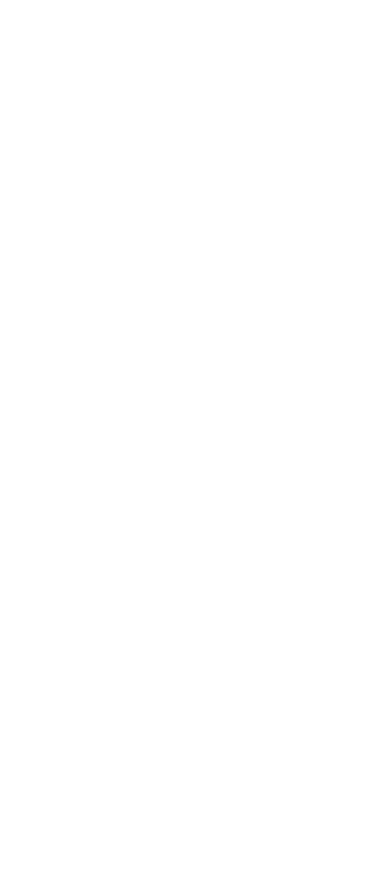
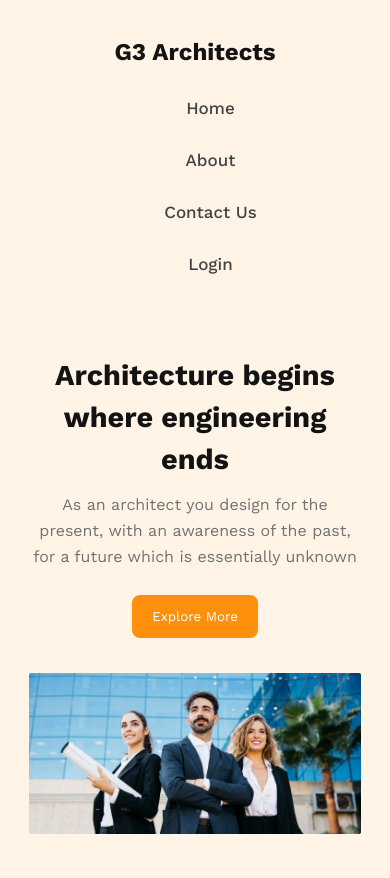
Before and after one commit to shuvodeb17/g3-architects, a plain HTML site: page index.html in a window 390 px wide. Before the commit the page ends 844 px from the top, so only its background shows below. Drawn offline with nearby package versions, Linux system fonts and the light colour scheme.

Commit message:
header and banner sections has been made responsive

```diff
--- a/index.html
+++ b/index.html
@@ -10,6 +10,35 @@
 </head>
 <body>
 
+    <!-- header section -->
+    <header class="header">
+        <div class="container">
+            <nav class="navbar">
+                <h1 class="logo">G3 Architects</h1>
+                <ul class="menu">
+                    <li><a href="">Home</a></li>
+                    <li><a href="">About</a></li>
+                    <li><a href="">Contact Us</a></li>
+                    <li><a href="">Login</a></li>
+                </ul>
+            </nav>
+
+            <!-- banner section -->
+            <div class="banner">
+                <div class="banner-top-text">
+                    <h1 class="banner-title">Architecture begins <br> where engineering ends</h1>
+                    <p class="banner-description">
+                        As an architect you design for the present, with an awareness of the past, for a future which is essentially unknown
+                    </p>
+                    <button class="banner-btn">Explore More</button>
+                </div>
+                <div class="banner-bottom">
+                    <img src="./images/banner.png" alt="banner-img" class="banner-img">
+                </div>
+            </div>
+        </div>
+    </header>
+
 
 </body>
 </html>
--- a/styles/style.css
+++ b/styles/style.css
@@ -1,9 +1,136 @@
 /* google font */
 @import url("https://fonts.googleapis.com/css2?family=Work+Sans:wght@400;500;700&display=swap");
 
-*{
-    margin: 0;
-    padding: 0;
-    box-sizing: border-box;
-    font-family: 'Work Sans', sans-serif;
+* {
+  margin: 0;
+  padding: 0;
+  box-sizing: border-box;
+  font-family: "Work Sans", sans-serif;
 }
+:root {
+  --black: #131313;
+  --btn-background: #ff900e;
+}
+.container {
+  width: 1174px;
+  margin: auto;
+}
+
+/* -------------------------
+ header styles
+-------------------------*/
+.header {
+  background: rgba(255, 144, 14, 0.1);
+}
+.navbar {
+  display: flex;
+  align-items: center;
+  justify-content: space-between;
+  padding: 38px 0px 80px 0px;
+}
+.logo {
+  font-weight: 700;
+  font-size: 29px;
+  color: var(--black);
+}
+.menu {
+  display: flex;
+  align-items: center;
+}
+.menu li {
+  list-style-type: none;
+  margin-left: 31px;
+}
+.menu li a {
+  text-decoration: none;
+  color: #424242;
+  font-weight: 500;
+  font-size: 17px;
+}
+
+
+/* -------------------------
+ banner section styles
+-------------------------*/
+.banner-top-text {
+  width: 804px;
+  margin: auto;
+  text-align: center;
+}
+.banner-title {
+  font-size: 42px;
+  line-height: 50px;
+  color: var(--black);
+  margin-bottom: 0.4em;
+}
+.banner-description {
+  font-size: 16px;
+  line-height: 26px;
+  color: #727272;
+  margin-bottom: 25px;
+}
+.banner-btn {
+  margin-bottom: 35px;
+  background-color: var(--btn-background);
+  border: none;
+  color: #fff;
+  border-radius: 8px;
+  padding: 14px 20px;
+  cursor: pointer;
+}
+.banner-img {
+  width: 100%;
+  margin-bottom: 40px;
+}
+
+
+/* -------------------------
+Responsive Mobile device
+ -------------------------*/
+@media only screen and (max-width: 576px) {
+  /* header section */
+  .container {
+    width: 85%;
+  }
+  .navbar,
+  .menu {
+    flex-direction: column;
+  }
+  .menu li {
+    margin-top: 2em;
+  }
+  .logo {
+    font-size: 1.5em;
+  }
+
+  /* banner section */
+  .banner-top-text {
+    width: 100%;
+  }
+  .banner-title {
+    font-size: 1.8em;
+    line-height: 42px;
+  }
+}
+
+
+/* -------------------------
+Responsive Tablet device
+ -------------------------*/
+@media only screen and (min-width: 577px) and (max-width: 992px) {
+  /* header section */
+  .container {
+    width: 85%;
+  }
+  .logo {
+    font-size: 1.4em;
+  }
+  .menu li {
+    margin-left: 15px;
+  }
+
+  /* banner section */
+  .banner-top-text {
+    width: 100%;
+  }
+}
```
